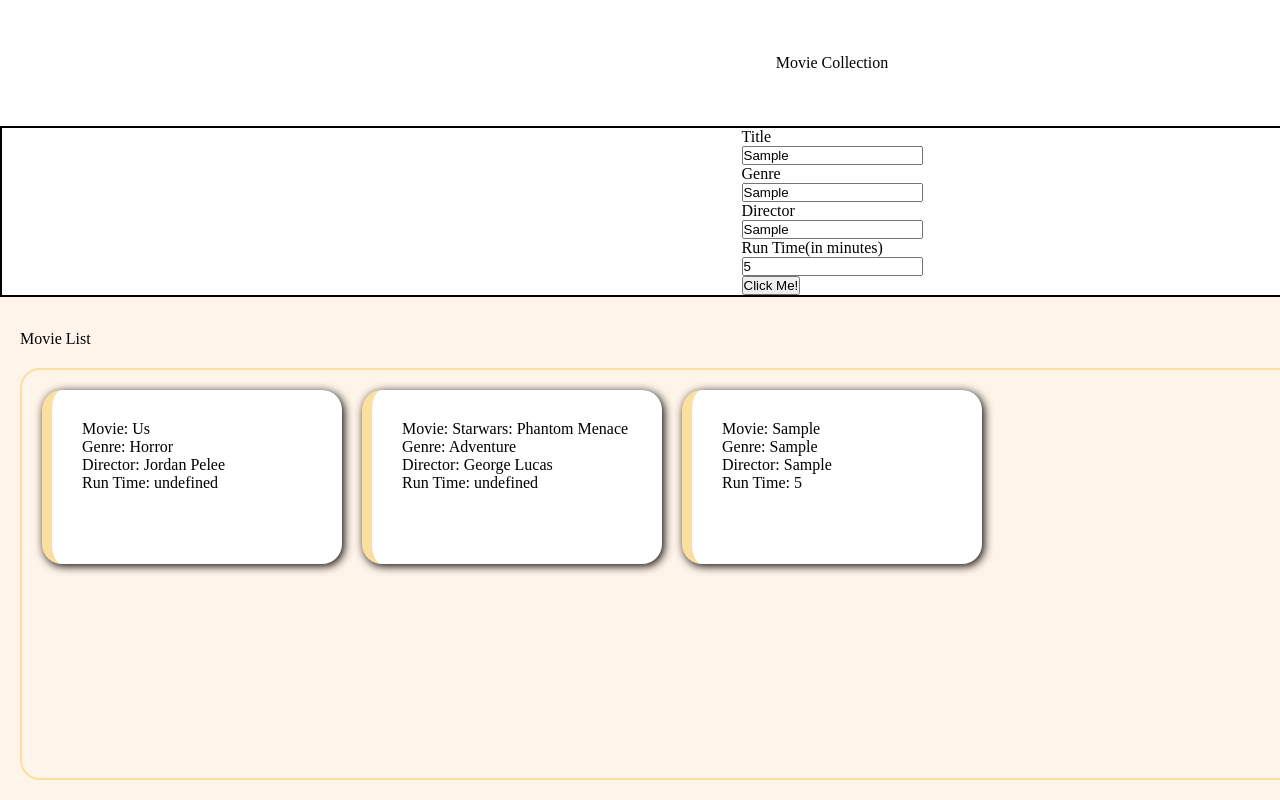
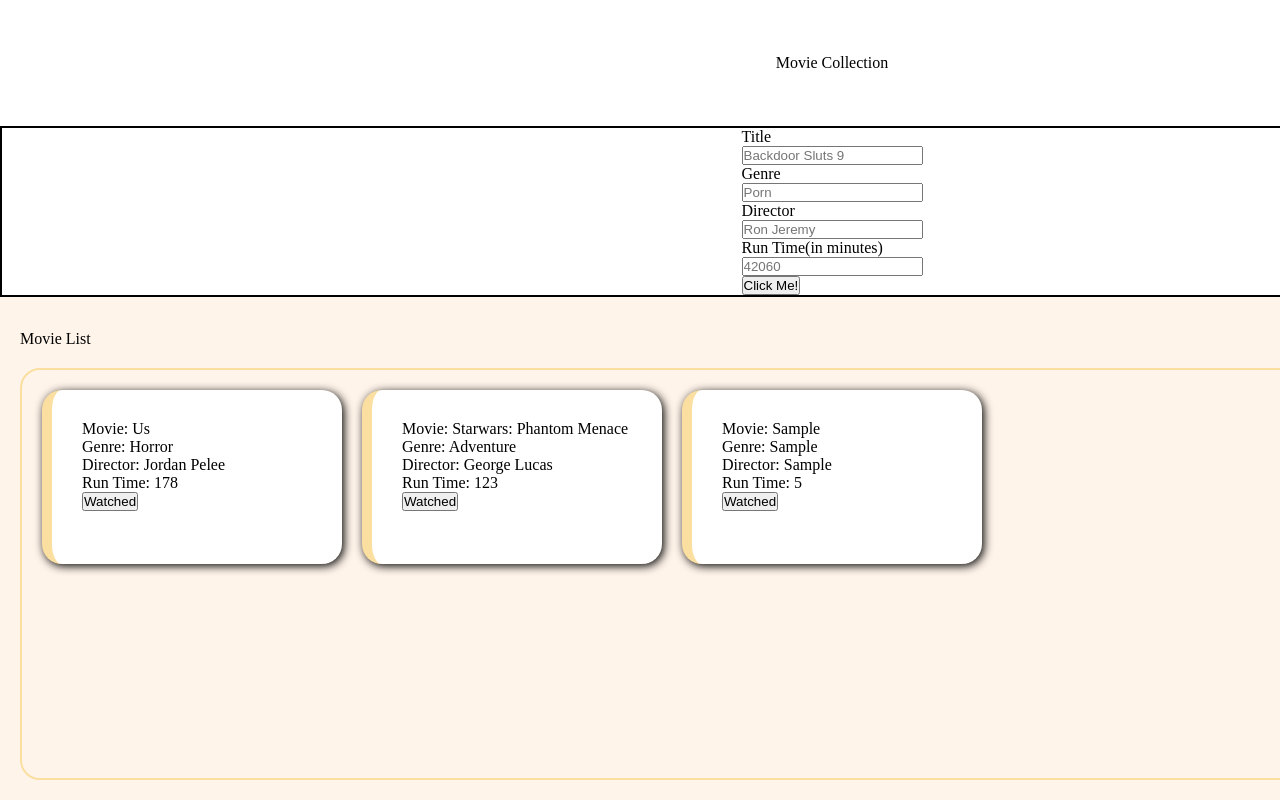
Before and after one commit to SlimeGoblin/Library, a plain HTML site: page index.html in a window 1280 px wide. Both pictures are taken after typing "Sample", "Sample", "Sample", "5" into the empty fields and a click on the button "Click Me!". Shown: the top 800 px of the page. Drawn offline with Linux system fonts and the light colour scheme.

Commit message:
made watched button work for original cards

```diff
--- a/java.js
+++ b/java.js
@@ -1,3 +1,16 @@
+/* To Do List:
+-Don't allow submit when empty inputs
+
+-Make new Book button that opens our form
+-Add Toggle to remove book from Library
+-Add Button to change display to read
+
+-Make a seperate function for Adding New Movies
+-Style CSS Better(FontFamily, Card Container Grid, Title, Form, Color Scheme))
+-Organize JS Code
+
+*/
+
 const myLibrary =[];
 
 const movie1 = new Movie('Us', 'Horror', 'Jordan Pelee', '178')
@@ -9,12 +22,28 @@ const form = document.getElementById('submitBtn')
 
 const container = document.getElementById("movieContainer");
 
+
+
+
+
+
 function Movie(title, genre, director, runtime) {
     this.title = title;
     this.genre = genre;
     this.director = director;
-    this.runtime= runtime;
+    this.runTime= runtime;
+   this.watched = true;
+    this.toggleWatched = function(){
+        console.log(watched)
+        if(this.watched = true){
+            this.watched= false
+        }
+        else{
+            this.watched = true
+        }
 }
+}
+
 
 form.addEventListener('click', function(e){
     e.preventDefault();
@@ -22,7 +51,8 @@ form.addEventListener('click', function(e){
         title = document.getElementById("title").value,
         genre = document.getElementById("genre").value,
         director= document.getElementById("director").value,
-        runTime = document.getElementById("runTime").value
+        runTime = document.getElementById("runTime").value,
+        watched = true
     )
 
         myLibrary.push(movie);
@@ -48,12 +78,23 @@ form.addEventListener('click', function(e){
         cardLabelRunTime.textContent = `Run Time: ${runTime}`
 
 
+        const cardLabelWatched = document.createElement("button")
+        cardLabelWatched.classList.add("cardLabel");
+        cardLabelWatched.setAttribute("id", "watchedButton")
+        cardLabelWatched.textContent="Watched"
+
+
+
         content.appendChild(cardLabelTitle)
         content.appendChild(cardLabelGenre)
         content.appendChild(cardLabelDirector)
         content.appendChild(cardLabelRunTime)
+        content.appendChild(cardLabelWatched)
+
         container.appendChild(content);
 
+
+clearInputs();
 })
 
 function addCard(){
@@ -68,6 +109,7 @@ function addCard(){
         var genre = myLibrary[i].genre;
         var director = myLibrary[i].director;
         var runTime = myLibrary[i].runTime;
+        var watched = myLibrary[i].watched;
 
         const cardLabelTitle = document.createElement("div");
         cardLabelTitle.classList.add("cardLabel");
@@ -85,11 +127,33 @@ function addCard(){
         cardLabelRunTime.classList.add("cardLabel");
         cardLabelRunTime.textContent = `Run Time: ${runTime}`
 
+        const cardLabelWatched = document.createElement("button")
+        cardLabelWatched.classList.add("cardLabel");
+        cardLabelWatched.setAttribute("id", "watchedButton")
+        cardLabelWatched.textContent="Watched"
+
+        cardLabelWatched.addEventListener('click', function(){
+            console.log('hi')
+            console.log(watched)
+            if(watched == true){
+                watched = false
+                cardLabelWatched.textContent = "Unwatched"
+            }
+            else if(watched ==false){
+                watched = true
+                console.log('bye')
+                cardLabelWatched.textContent="Watched"
+
+            }
+        })
+
+
 
         content.appendChild(cardLabelTitle)
         content.appendChild(cardLabelGenre)
         content.appendChild(cardLabelDirector)
         content.appendChild(cardLabelRunTime)
+        content.appendChild(cardLabelWatched)
 
         container.appendChild(content);
 
@@ -97,3 +161,11 @@ function addCard(){
 }
 
 addCard();
+
+
+function clearInputs(){
+
+        var inputs= document.querySelectorAll('input');
+        inputs.forEach(x => x.value=``);
+
+}
```
Also changed, not shown: index.html (+1 -1 lines).
